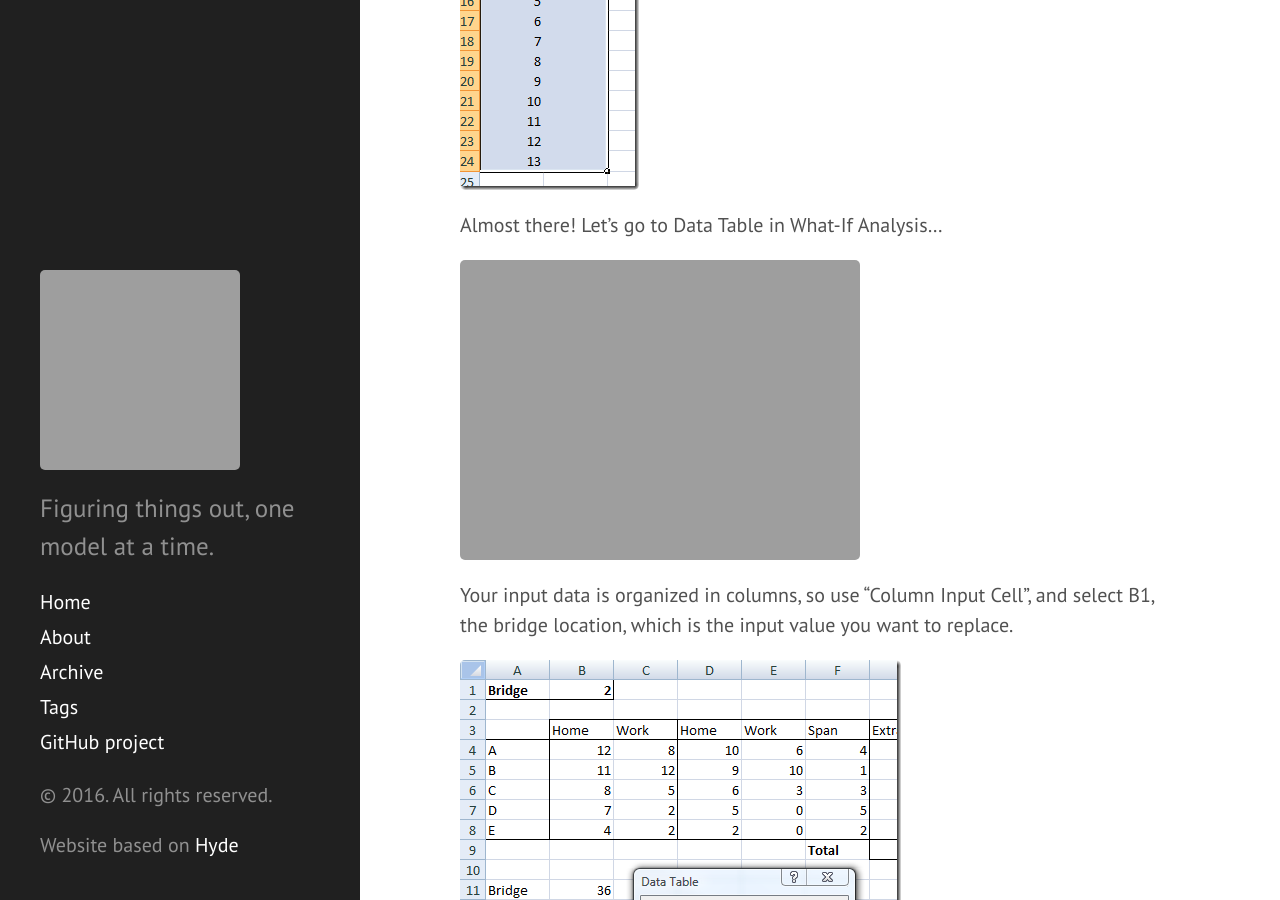
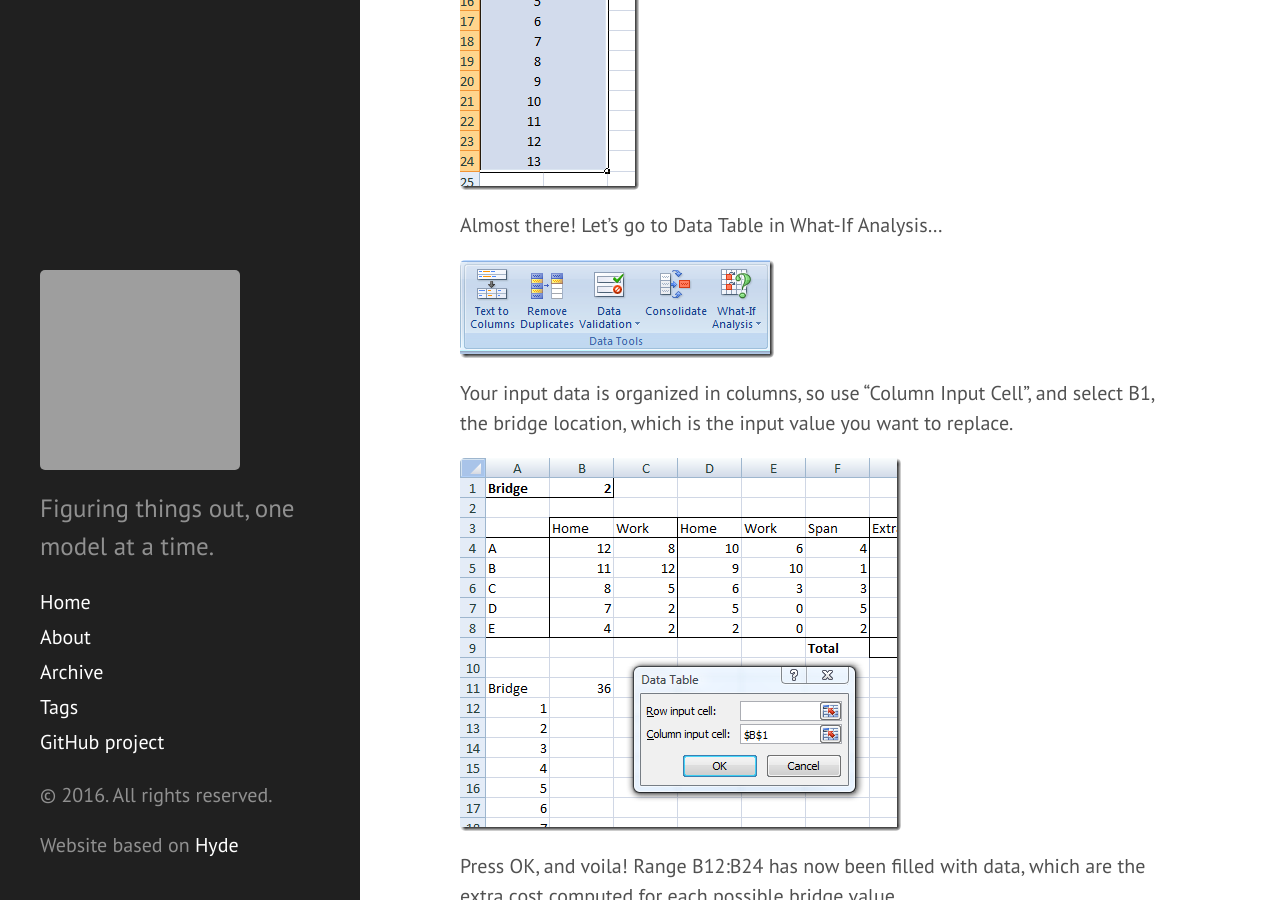
Before and after one commit to mathias-brandewinder/mathias-brandewinder.github.io, a Jekyll site: the page built from _posts/2009-08-28-Find-an-optimal-solution-with-Excel-Data-Table.md, in a window 1280 px wide and 900 px high, scrolled down 4361 px. Built offline with Jekyll 4.4.1, drawn with Linux system fonts in a browser that asks for light colours; comment, search, counter and statistics services are not loaded; grey boxes are pictures that could not be loaded.

Commit message:
fix 2009/08 chart link

```diff
--- a/_posts/2009-08-28-Find-an-optimal-solution-with-Excel-Data-Table.md
+++ b/_posts/2009-08-28-Find-an-optimal-solution-with-Excel-Data-Table.md
@@ -69,7 +69,7 @@ Next, select the range containing your input values and the formula:
 
 Almost there! Let’s go to Data Table in What-If Analysis…
 
-![image]({{ site.url }}/assets/2009-08-28-what if.png)
+![image]({{ site.url }}/assets/2009-08-28-what-if.png)
 
 Your input data is organized in columns, so use “Column Input Cell”, and select B1, the bridge location, which is the input value you want to replace.
 
```
